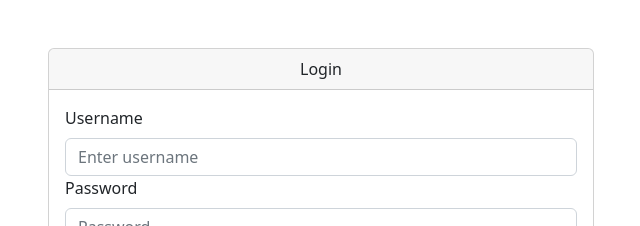
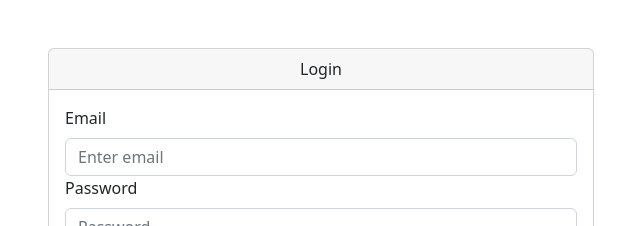
Before and after one commit to takumi12311123/for-spring-training, a React (Create React App) app in the folder frontend/: page /login in a window 1280 px wide. Shown: the top 226 px of the page, without its empty margins (319-959 px from the left). Built offline with nearby package versions, Linux system fonts and the light colour scheme.

Commit message:
一部修正

```diff
--- a/frontend/src/pages/Login.tsx
+++ b/frontend/src/pages/Login.tsx
@@ -4,17 +4,33 @@ import { Form, Button, Container, Row, Col, Card } from "react-bootstrap";
 import 'bootstrap/dist/css/bootstrap.min.css';
 
 const Login = () => {
-  const [username, setUsername] = useState("");
+  const [email, setEmail] = useState("");
   const [password, setPassword] = useState("");
 
   const navigate = useNavigate()
 
-  const handleSubmit = (event: React.FormEvent<HTMLFormElement>) => {
+  const handleSubmit = async (event: React.FormEvent<HTMLFormElement>) => {
     event.preventDefault();
-    // ここでログイン処理を行う
 
-    // ログインに成功した場合
-    navigate('/')
+    try {
+      const response = await fetch('http://localhost:3002/users/login', {
+        method: 'POST',
+        headers: {
+          'Content-Type': 'application/json'
+        },
+        body: JSON.stringify({ email, password })
+      });
+
+      if (response.ok) {
+        // ログインに成功した場合
+        navigate('/');
+      } else {
+        // ログインに失敗した場合
+        console.log('Login failed');
+      }
+    } catch (error) {
+      console.error(error);
+    }
   };
 
   return (
@@ -25,13 +41,13 @@ const Login = () => {
             <Card.Header className="text-center font-weight-bold">Login</Card.Header>
             <Card.Body>
               <Form onSubmit={handleSubmit}>
-                <Form.Group controlId="formUsername">
-                  <Form.Label>Username</Form.Label>
+                <Form.Group controlId="formEmail">
+                  <Form.Label>Email</Form.Label>
                   <Form.Control
                     type="text"
-                    placeholder="Enter username"
-                    value={username}
-                    onChange={(e: React.ChangeEvent<HTMLInputElement>) => setUsername(e.target.value)}
+                    placeholder="Enter email"
+                    value={email}
+                    onChange={(e: React.ChangeEvent<HTMLInputElement>) => setEmail(e.target.value)}
                   />
                 </Form.Group>
 
--- a/frontend/src/pages/Signup.tsx
+++ b/frontend/src/pages/Signup.tsx
@@ -4,17 +4,33 @@ import { Form, Button, Container, Row, Col, Card } from "react-bootstrap";
 import 'bootstrap/dist/css/bootstrap.min.css';
 
 const Signup = () => {
-  const [username, setUsername] = useState("");
+  const [email, setEmail] = useState("");
   const [password, setPassword] = useState("");
 
   const navigate = useNavigate()
 
-  const handleSubmit = (event: React.FormEvent<HTMLFormElement>) => {
+  const handleSubmit = async (event: React.FormEvent<HTMLFormElement>) => {
     event.preventDefault();
-    // ここでサインアップ処理を行う
 
-    // サインアップに成功した場合
-    navigate('/')
+    try {
+      const response = await fetch('http://localhost:3002/users/create', {
+        method: 'POST',
+        headers: {
+          'Content-Type': 'application/json'
+        },
+        body: JSON.stringify({ email, password })
+      });
+
+      if (response.ok) {
+        // サインアップに成功した場合
+        navigate('/');
+      } else {
+        // サインアップに失敗した場合
+        console.log('Signup failed');
+      }
+    } catch (error) {
+      console.error(error);
+    }
   };
 
   return (
@@ -25,13 +41,13 @@ const Signup = () => {
             <Card.Header className="text-center font-weight-bold">Signup</Card.Header>
             <Card.Body>
               <Form onSubmit={handleSubmit}>
-                <Form.Group controlId="formUsername">
-                  <Form.Label>Username</Form.Label>
+                <Form.Group controlId="formEmail">
+                  <Form.Label>Email</Form.Label>
                   <Form.Control
                     type="text"
-                    placeholder="Enter username"
-                    value={username}
-                    onChange={(e: React.ChangeEvent<HTMLInputElement>) => setUsername(e.target.value)}
+                    placeholder="Enter email"
+                    value={email}
+                    onChange={(e: React.ChangeEvent<HTMLInputElement>) => setEmail(e.target.value)}
                   />
                 </Form.Group>
 
```
Also changed, not shown: 1 other file (tests, documents, lock files or other folders).
